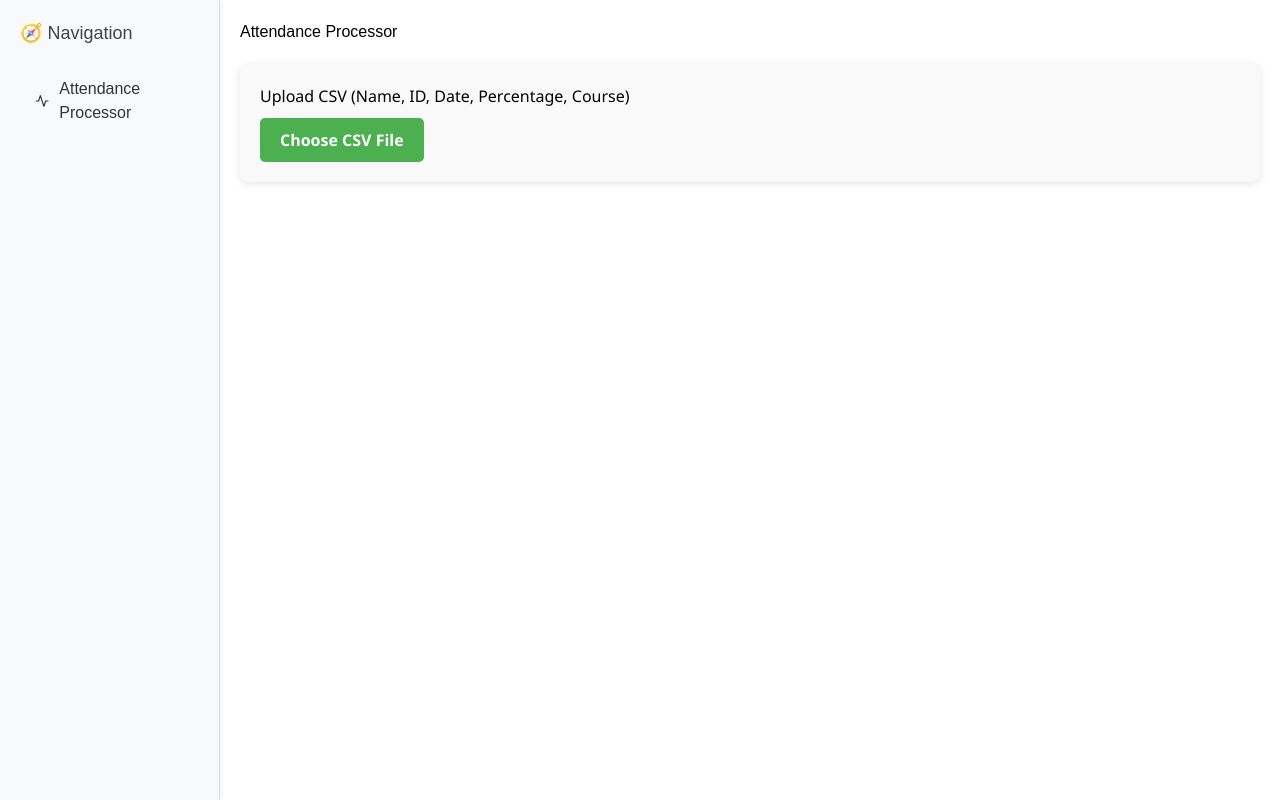
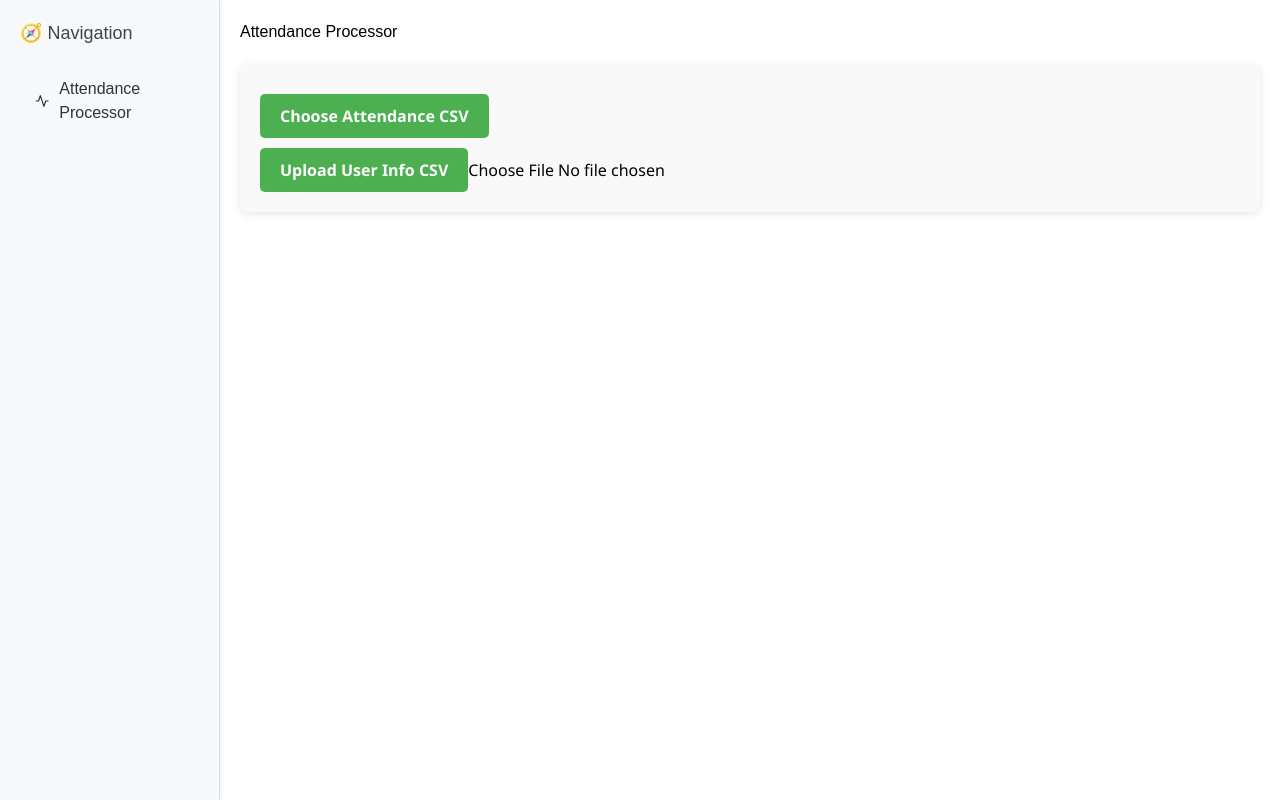
Before and after one commit to LMS-Automation-BC/lms_admin_dashboard, a Next.js app: page / in a window 1280 px wide. Built offline with nearby package versions, Linux system fonts and the light colour scheme.

Commit message:
changes for name search and user data upload:

```diff
--- a/app/api/class/route.ts
+++ b/app/api/class/route.ts
@@ -7,7 +7,6 @@ export async function GET(request: NextRequest) {
   const end = searchParams.get('endDate') ?? '';
 
   try {
-    console.log(`https://brookescollege.neolms.com/api/v3/classes?api_key=6984896035c60de3c3d5d9c23a7aa645675997e4aa9c3fb72e67&$filter={\"name\":\"${decodeURIComponent(name)}\"}&$include=parent,current_lesson,organization`)
     const res = await fetch(`https://brookescollege.neolms.com/api/v3/classes?api_key=6984896035c60de3c3d5d9c23a7aa645675997e4aa9c3fb72e67&$filter={\"name\":\"${decodeURIComponent(name)}\"}&$include=parent,current_lesson,organization`);
     const data = await res.json();
     let sessionId;
--- a/app/components/CSVUploader.tsx
+++ b/app/components/CSVUploader.tsx
@@ -61,6 +61,30 @@ const parseCsv = (text: string): CsvRow[] => {
 
   return rows;
 };
+const parseUserCsv = (text: string): Map<string, ApiUserInfo> => {
+  const lines = text.trim().split("\n");
+  const headers = lines[0].split(",");
+  const idIndex = headers.findIndex((h) => h.trim() === "Student ID");
+  const nameIndex = headers.findIndex(
+    (h) => h.trim().toLowerCase() === "full name"
+  );
+  const emailIndex = headers.findIndex(
+    (h) => h.trim().toLowerCase() === "Email Address"
+  );
+
+  const map = new Map<string, ApiUserInfo>();
+  lines.slice(1).forEach((line) => {
+    const values = line.split(",");
+    const id = values[idIndex]?.trim();
+    const fullName = values[nameIndex]?.trim();
+    const email = values[emailIndex]?.trim();
+
+    if (id && fullName && email) {
+      map.set(id, { id, fullName, email });
+    }
+  });
+  return map;
+};
 
 // const parseCsv = (text: string): CsvRow[] => {
 //   const lines = text.trim().split("\n");
@@ -97,6 +121,12 @@ const CsvUpload: React.FC = () => {
   const [endDate, setEndDate] = useState<string | null>(null);
   const [loading, setLoading] = useState(false);
   const [dateError, setDateError] = useState<string | null>(null);
+  const [nameSearchInput, setNameSearchInput] = useState<string>(""); // user typing
+  const [nameFilter, setNameFilter] = useState<string>(""); // applied filter
+
+  const [uploadedUserData, setUploadedUserData] = useState<
+    Map<string, ApiUserInfo>
+  >(new Map());
 
   // Pagination state
   const [currentPage, setCurrentPage] = useState(1);
@@ -149,20 +179,23 @@ const CsvUpload: React.FC = () => {
   // Filter CSV rows by selected date range (without userInfo)
   const filteredGroupedData = useMemo(() => {
     if (!startDate || !endDate) return [];
+
     const from = new Date(startDate);
     const to = new Date(endDate);
     if (to < from) return [];
 
-    // Filter rows based on criteria
     const filteredRows = rawCsvRows.filter((row) => {
       const percentageNum = parseFloat(row.Percentage.replace("%", ""));
       const rowDate = new Date(row.Date);
-      return percentageNum === 0 && rowDate >= from && rowDate <= to;
+      return (
+        percentageNum === 0 &&
+        rowDate >= from &&
+        rowDate <= to &&
+        row.Name.toLowerCase().includes(nameFilter.trim().toLowerCase())
+      );
     });
 
-    // Group by Name + ID
     const groupedMap = new Map<string, GroupedData>();
-
     filteredRows.forEach(({ Name, ID, Date, Course }) => {
       const key = `${Name}-${ID}`;
       if (!groupedMap.has(key)) {
@@ -172,7 +205,7 @@ const CsvUpload: React.FC = () => {
     });
 
     return Array.from(groupedMap.values());
-  }, [rawCsvRows, startDate, endDate]);
+  }, [rawCsvRows, startDate, endDate, nameFilter]);
 
   // Current page's grouped data slice
   const pageCount = Math.ceil(filteredGroupedData.length / PAGE_SIZE);
@@ -204,8 +237,13 @@ const CsvUpload: React.FC = () => {
       const newUserInfoMap = new Map<string, ApiUserInfo>();
 
       for (const group of currentPageData) {
-        if (userCache.has(group.ID)) {
-          newUserInfoMap.set(group.ID, userCache.get(group.ID)!);
+        const cached = userCache.get(group.ID);
+        if (cached) {
+          newUserInfoMap.set(group.ID, cached);
+        } else if (uploadedUserData.has(group.ID)) {
+          const localInfo = uploadedUserData.get(group.ID)!;
+          userCache.set(group.ID, localInfo);
+          newUserInfoMap.set(group.ID, localInfo);
         } else {
           const info = await fetchUserInfo(group.ID);
           if (info) {
@@ -214,6 +252,7 @@ const CsvUpload: React.FC = () => {
           }
         }
       }
+
       setPagedUserInfo(newUserInfoMap);
       setLoading(false);
     };
@@ -223,7 +262,7 @@ const CsvUpload: React.FC = () => {
     } else {
       setPagedUserInfo(new Map());
     }
-  }, [currentPageData, userCache]);
+  }, [currentPageData, , uploadedUserData, userCache]);
   useEffect(() => {
     const fetchCourseInfoForPage = async () => {
       const newCourseMap = new Map(courseInfoMap); // clone existing map
@@ -276,7 +315,8 @@ const exportToCsv = (data: GroupedData[]) => {
     const rows: string[][] = [];
 
     data.forEach(({ Name, ID, Absences }) => {
-    const email = userCache.get(ID)?.email ?? "";
+      const email =
+        uploadedUserData.get(ID)?.email ?? userCache.get(ID)?.email ?? "";
 
       Absences.forEach(({ date, course }) => {
         rows.push([
@@ -289,7 +329,10 @@ const exportToCsv = (data: GroupedData[]) => {
       });
     });
 
-  const csvContent = [headers.join(","), ...rows.map((r) => r.join(","))].join("\n");
+    const csvContent = [
+      headers.join(","),
+      ...rows.map((r) => r.join(",")),
+    ].join("\n");
 
     const blob = new Blob([csvContent], { type: "text/csv;charset=utf-8;" });
     const url = URL.createObjectURL(blob);
@@ -302,7 +345,6 @@ const exportToCsv = (data: GroupedData[]) => {
     document.body.removeChild(link);
     URL.revokeObjectURL(url);
   };
-
 
   // Pagination controls
   const renderPagination = () => {
@@ -346,9 +388,10 @@ const exportToCsv = (data: GroupedData[]) => {
 
   return (
     <div className="container">
-      <h2>Upload CSV (Name, ID, Date, Percentage, Course)</h2>
+      <div className="upload-buttons">
+        <div className="upload-group">
           <label htmlFor="csv-upload" className="upload-label">
-        Choose CSV File
+            Choose Attendance CSV
           </label>
           <input
             id="csv-upload"
@@ -357,14 +400,44 @@ const exportToCsv = (data: GroupedData[]) => {
             onChange={handleFileUpload}
             disabled={loading}
           />
+        </div>
+        <div className="upload-group">
+          <label htmlFor="user-csv-upload" className="upload-label">
+            Upload User Info CSV
+          </label>
+          <input
+            id="user-csv-upload"
+            type="file"
+            accept=".csv"
+            onChange={(e) => {
+              const file = e.target.files?.[0];
+              if (!file) return;
+
+              const reader = new FileReader();
+              reader.onload = (event) => {
+                const text = event.target?.result;
+                if (typeof text !== "string") return;
+
+                const userMap = parseUserCsv(text);
+                setUploadedUserData(userMap);
+              };
+              reader.readAsText(file);
+            }}
+            disabled={loading}
+          />
+        </div>
+      </div>
 
       {rawCsvRows.length > 0 && (
+        <div>
           <div className="date-range-filter">
             <label>
               Start Date
               <Select
                 options={dateOptions}
-              value={startDate ? { value: startDate, label: startDate } : null}
+                value={
+                  startDate ? { value: startDate, label: startDate } : null
+                }
                 onChange={(selectedOption) =>
                   setStartDate(selectedOption ? selectedOption.value : null)
                 }
@@ -385,6 +458,31 @@ const exportToCsv = (data: GroupedData[]) => {
                 placeholder="Select end date"
               />
             </label>
+          </div>
+          <div className="name-filter">
+            <label htmlFor="name-search">
+              Search by Name:
+              <input
+                id="name-search"
+                type="text"
+                value={nameSearchInput}
+                onChange={(e) => setNameSearchInput(e.target.value)}
+                placeholder="Enter student name"
+                disabled={loading}
+              />
+              <button
+                type="button"
+                className="search-btn"
+                onClick={() => {
+                  setCurrentPage(1); // reset to first page on search
+                  setNameFilter(nameSearchInput);
+                }}
+                disabled={loading}
+              >
+                Search
+              </button>
+            </label>
+          </div>
         </div>
       )}
       {dateError && (
@@ -445,13 +543,22 @@ const exportToCsv = (data: GroupedData[]) => {
                       <tr key={`${ID}-${index}`}>
                         {index === 0 && (
                           <>
-            <td rowSpan={Absences.length} className={isHighlighted ? "red-text" : ""}>
+                            <td
+                              rowSpan={Absences.length}
+                              className={isHighlighted ? "red-text" : ""}
+                            >
                               {Name}
                             </td>
-            <td rowSpan={Absences.length} className={isHighlighted ? "red-text" : ""}>
+                            <td
+                              rowSpan={Absences.length}
+                              className={isHighlighted ? "red-text" : ""}
+                            >
                               {ID}
                             </td>
-            <td rowSpan={Absences.length} className={isHighlighted ? "red-text" : ""}>
+                            <td
+                              rowSpan={Absences.length}
+                              className={isHighlighted ? "red-text" : ""}
+                            >
                               {email}
                             </td>
                           </>
@@ -469,7 +576,6 @@ const exportToCsv = (data: GroupedData[]) => {
                     ));
                   })}
                 </tbody>
-
               </table>
 
               {renderPagination()}
--- a/app/components/csvUpload.css
+++ b/app/components/csvUpload.css
@@ -167,3 +167,41 @@ td div {
 .absence-course {
   white-space: nowrap;
 }
+
+
+.name-filter {
+  margin: 10px 0;
+}
+.name-filter input {
+  margin-left: 10px;
+  padding: 5px;
+  width: 200px;
+}
+.name-filter {
+  margin-top: 15px;
+  display: flex;
+  gap: 10px;
+  align-items: center;
+}
+
+.name-filter input {
+  padding: 8px;
+  font-size: 14px;
+  flex: 1;
+}
+
+.search-btn {
+  padding: 8px 14px;
+  font-size: 14px;
+  background-color: #28a745;
+  color: white;
+  border: none;
+  border-radius: 4px;
+  font-weight: 600;
+  cursor: pointer;
+  transition: background-color 0.2s;
+}
+
+.search-btn:hover {
+  background-color: #218838;
+}
```
Lines whose indentation alone changed are shown as unchanged.
